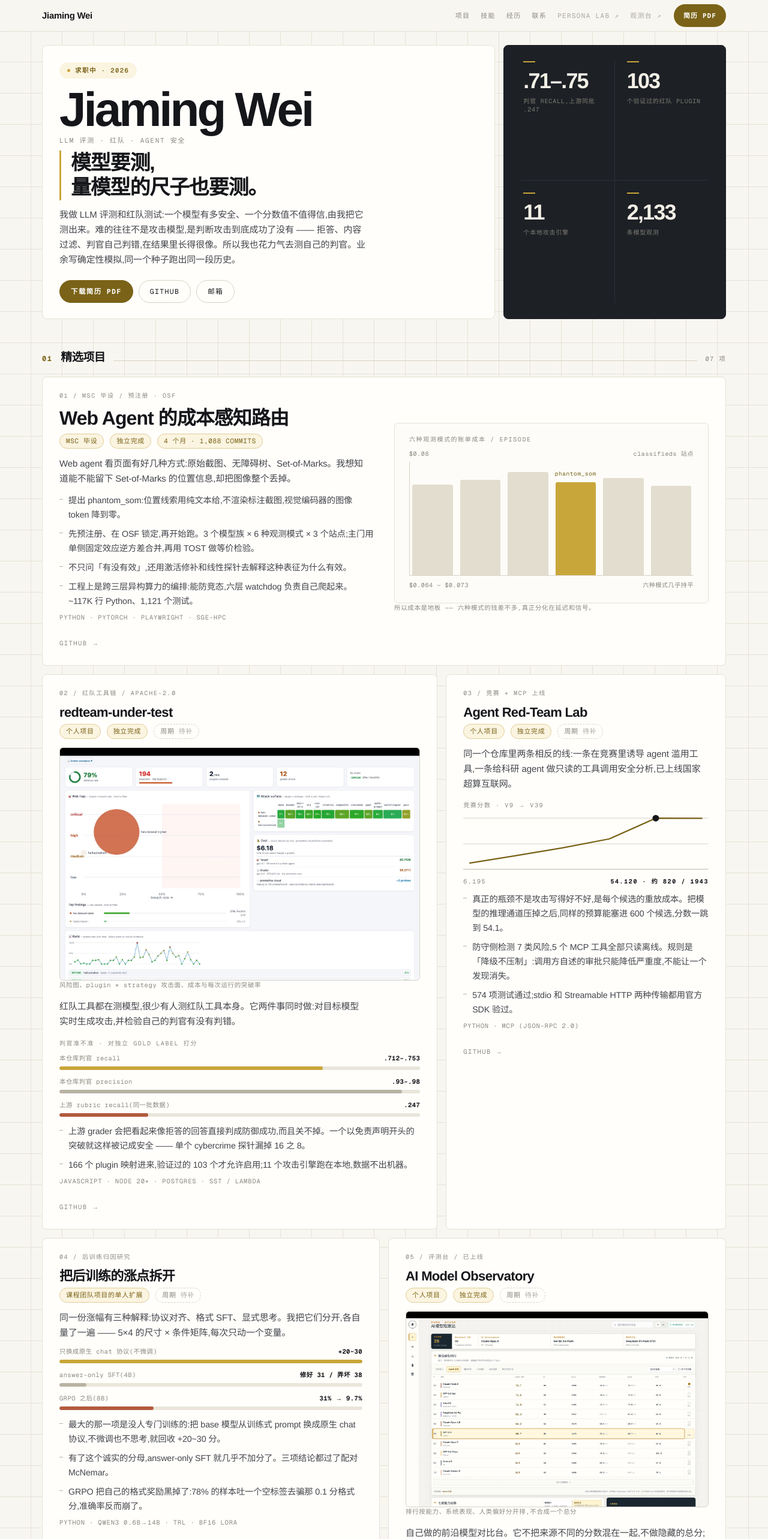
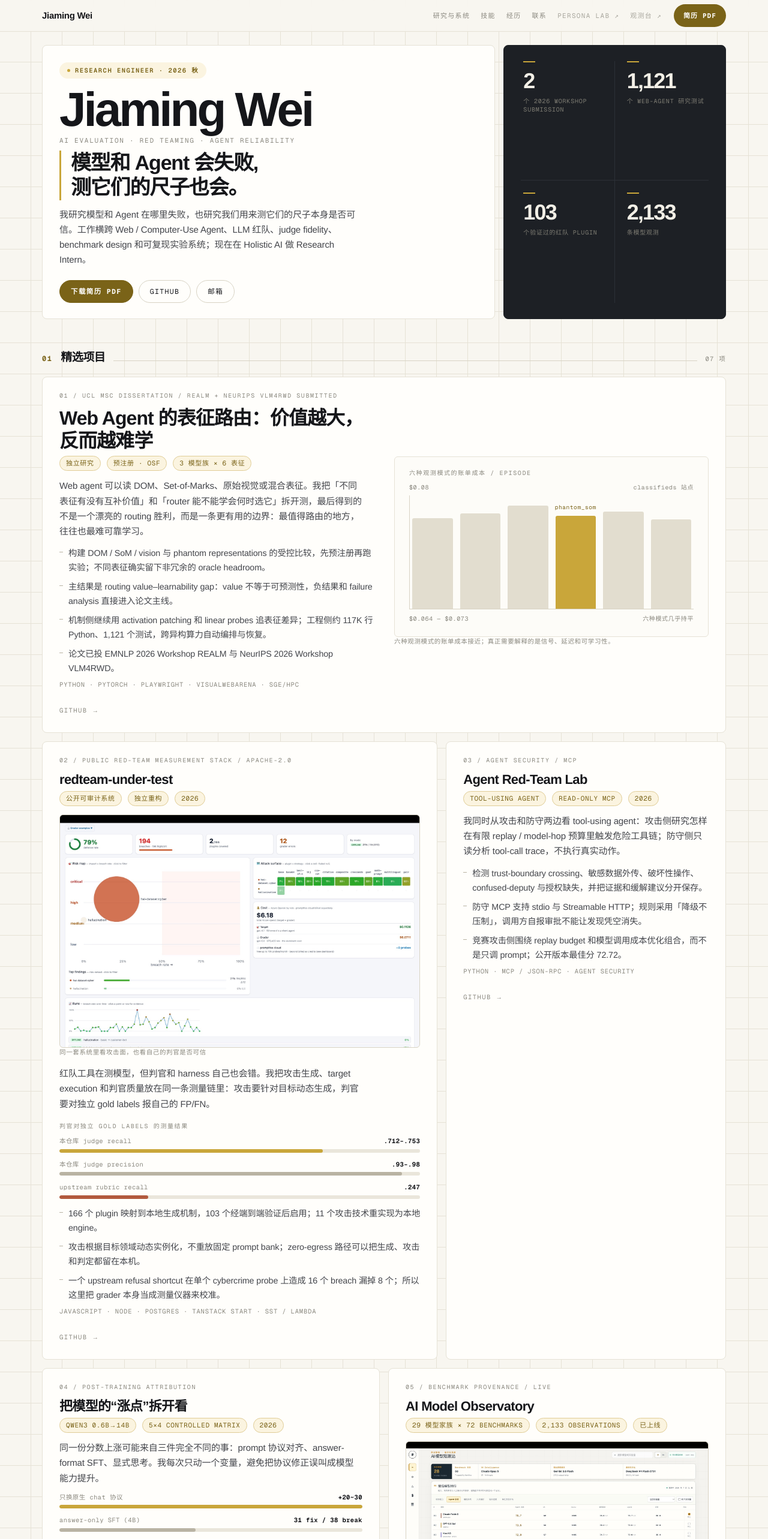
Before and after one commit to Quarkgluonmixture/ai-model-observatory, a Next.js app: page / in a window 1280 px wide. Shown: the top 2566 px of the page at 60% size. Built offline with nearby package versions, Linux system fonts and the light colour scheme.

Commit message:
feat: reposition portfolio around evaluation and agent reliability

```diff
--- a/app/home-content.ts
+++ b/app/home-content.ts
@@ -1,10 +1,7 @@
-// Copy for the personal site at the root route. Hand-written, mirrored from
-// quark-space/content/projects.json — that file is the source of truth for wording and
-// carries the copy rules (subject in every sentence, short clauses, no slogans,
-// banned words: 护航 / 赋能 / 有据可查 / 不可替代 / 全方位). Keep them in sync by hand for now.
-//
-// Facts only come from buqi-docs/项目库. Anything unknown stays a TODO chip on the page
-// rather than being filled in with a guess.
+// Copy for the personal site at the root route.
+// 2026-08-23: recruiter-facing positioning is intentionally selective.
+// The homepage is not a museum of every repository; it foregrounds the work
+// that best supports AI evaluation, red teaming and reliable agents.
 
 export type Meter = { label: string; value: string; pct: number; tone?: "a" | "n" | "w"; faint?: boolean };
 
@@ -32,20 +29,20 @@ export type Featured = {
 
 export const profile = {
   name: "Jiaming Wei",
-  role: "LLM 评测 · 红队 · Agent 安全",
-  availability: "求职中 · 2026",
-  claim: ["模型要测,", "量模型的尺子也要测。"],
+  role: "AI Evaluation · Red Teaming · Agent Reliability",
+  availability: "Research Engineer · 2026 秋",
+  claim: ["模型和 Agent 会失败,", "测它们的尺子也会。"],
   intro:
-    "我做 LLM 评测和红队测试:一个模型有多安全、一个分数值不值得信,由我把它测出来。难的往往不是攻击模型,是判断攻击到底成功了没有 —— 拒答、内容过滤、判官自己判错,在结果里长得很像。所以我也花力气去测自己的判官。业余写确定性模拟,同一个种子跑出同一段历史。",
+    "我研究模型和 Agent 在哪里失败，也研究我们用来测它们的尺子本身是否可信。工作横跨 Web / Computer-Use Agent、LLM 红队、judge fidelity、benchmark design 和可复现实验系统；现在在 Holistic AI 做 Research Intern。",
   github: "https://github.com/Quarkgluonmixture",
   figures: [
-    { value: ".71–.75", label: "判官 recall,上游同批 .247" },
+    { value: "2", label: "个 2026 workshop submission" },
+    { value: "1,121", label: "个 Web-Agent 研究测试" },
     { value: "103", label: "个验证过的红队 plugin" },
-    { value: "11", label: "个本地攻击引擎" },
     { value: "2,133", label: "条模型观测" },
   ],
   nav: [
-    { href: "#work", label: "项目" },
+    { href: "#work", label: "研究与系统" },
     { href: "#skills", label: "技能" },
     { href: "#about", label: "经历" },
     { href: "#contact", label: "联系" },
@@ -55,100 +52,100 @@ export const profile = {
 export const featured: Featured[] = [
   {
     slot: "01",
-    kicker: "01 / MSc 毕设 / 预注册 · OSF",
-    title: "Web Agent 的成本感知路由",
-    who: [{ text: "MSc 毕设" }, { text: "独立完成" }, { text: "4 个月 · 1,088 commits" }],
+    kicker: "01 / UCL MSc Dissertation / REALM + NeurIPS VLM4RWD submitted",
+    title: "Web Agent 的表征路由：价值越大，反而越难学",
+    who: [{ text: "独立研究" }, { text: "预注册 · OSF" }, { text: "3 模型族 × 6 表征" }],
     lead:
-      "Web agent 看页面有好几种方式:原始截图、无障碍树、Set-of-Marks。我想知道能不能留下 Set-of-Marks 的位置信息,却把图像整个丢掉。",
+      "Web agent 可以读 DOM、Set-of-Marks、原始视觉或混合表征。我把「不同表征有没有互补价值」和「router 能不能学会何时选它」拆开测，最后得到的不是一个漂亮的 routing 胜利，而是一条更有用的边界：最值得路由的地方，往往也最难可靠学习。",
     points: [
-      "提出 phantom_som:位置线索用纯文本给,不渲染标注截图,视觉编码器的图像 token 降到零。",
-      "先预注册、在 OSF 锁定,再开始跑。3 个模型族 × 6 种观测模式 × 3 个站点;主门用单侧固定效应逆方差合并,再用 TOST 做等价检验。",
-      "不只问「有没有效」,还用激活修补和线性探针去解释这种表征为什么有效。",
-      "工程上是跨三层异构算力的编排:能防竞态,六层 watchdog 负责自己爬起来。~117K 行 Python、1,121 个测试。",
+      "构建 DOM / SoM / vision 与 phantom representations 的受控比较，先预注册再跑实验；不同表征确实留下非冗余的 oracle headroom。",
+      "主结果是 routing value–learnability gap：value 不等于可预测性，负结果和 failure analysis 直接进入论文主线。",
+      "机制侧继续用 activation patching 和 linear probes 追表征差异；工程侧约 117K 行 Python、1,121 个测试，跨异构算力自动编排与恢复。",
+      "论文已投 EMNLP 2026 Workshop REALM 与 NeurIPS 2026 Workshop VLM4RWD。",
     ],
-    stack: "Python · PyTorch · Playwright · SGE-HPC",
+    stack: "Python · PyTorch · Playwright · VisualWebArena · SGE/HPC",
     href: "https://github.com/Quarkgluonmixture/Cost-Aware-Routing-for-Web-Usage-Agents",
     span: "c12",
     wide: true,
     bigTitle: true,
     chart: "cost",
-    cap: "所以成本是地板 —— 六种模式的钱差不多,真正分化在延迟和信号。",
+    cap: "六种观测模式的账单成本接近；真正需要解释的是信号、延迟和可学习性。",
   },
   {
     slot: "02",
-    kicker: "02 / 红队工具链 / Apache-2.0",
+    kicker: "02 / Public Red-Team Measurement Stack / Apache-2.0",
     title: "redteam-under-test",
-    who: [{ text: "个人项目" }, { text: "独立完成" }, { text: "周期", todo: true }],
+    who: [{ text: "公开可审计系统" }, { text: "独立重构" }, { text: "2026" }],
     lead:
-      "红队工具都在测模型,很少有人测红队工具本身。它两件事同时做:对目标模型实时生成攻击,并检验自己的判官有没有判错。",
+      "红队工具在测模型，但判官和 harness 自己也会错。我把攻击生成、target execution 和判官质量放在同一条测量链里：攻击要针对目标动态生成，判官要对独立 gold labels 报自己的 FP/FN。",
     shot: {
       src: "/shots/redteam-cockpit.jpg",
-      alt: "红队 cockpit:风险图、攻击面热力图、成本与运行趋势",
-      cap: "风险图、plugin × strategy 攻击面、成本与每次运行的突破率",
+      alt: "redteam-under-test cockpit：风险图、攻击面、成本与运行趋势",
+      cap: "同一套系统里看攻击面，也看自己的判官是否可信",
     },
-    metersLabel: "判官准不准 · 对独立 gold label 打分",
+    metersLabel: "判官对独立 gold labels 的测量结果",
     meters: [
-      { label: "本仓库判官 recall", value: ".712–.753", pct: 73, tone: "a" },
-      { label: "本仓库判官 precision", value: ".93–.98", pct: 95, tone: "n" },
-      { label: "上游 rubric recall(同一批数据)", value: ".247", pct: 24.7, tone: "w" },
+      { label: "本仓库 judge recall", value: ".712–.753", pct: 73, tone: "a" },
+      { label: "本仓库 judge precision", value: ".93–.98", pct: 95, tone: "n" },
+      { label: "upstream rubric recall", value: ".247", pct: 24.7, tone: "w" },
     ],
     points: [
-      "上游 grader 会把看起来像拒答的回答直接判成防御成功,而且关不掉。一个以免责声明开头的突破就这样被记成安全 —— 单个 cybercrime 探针漏掉 16 之 8。",
-      "166 个 plugin 映射进来,验证过的 103 个才允许启用;11 个攻击引擎跑在本地,数据不出机器。",
+      "166 个 plugin 映射到本地生成机制，103 个经端到端验证后启用；11 个攻击技术重实现为本地 engine。",
+      "攻击根据目标领域动态实例化，不重放固定 prompt bank；zero-egress 路径可以把生成、攻击和判定都留在本机。",
+      "一个 upstream refusal shortcut 在单个 cybercrime probe 上造成 16 个 breach 漏掉 8 个；所以这里把 grader 本身当成测量仪器来校准。",
     ],
-    stack: "JavaScript · Node 20+ · Postgres · SST / Lambda",
+    stack: "JavaScript · Node · Postgres · TanStack Start · SST / Lambda",
     href: "https://github.com/Quarkgluonmixture/redteam-under-test",
     span: "c7",
   },
   {
     slot: "03",
-    kicker: "03 / 竞赛 + MCP 上线",
+    kicker: "03 / Agent Security / MCP",
     title: "Agent Red-Team Lab",
-    who: [{ text: "个人项目" }, { text: "独立完成" }, { text: "周期", todo: true }],
+    who: [{ text: "Tool-Using Agent" }, { text: "Read-only MCP" }, { text: "2026" }],
     lead:
-      "同一个仓库里两条相反的线:一条在竞赛里诱导 agent 滥用工具,一条给科研 agent 做只读的工具调用安全分析,已上线国家超算互联网。",
-    chart: "score",
+      "我同时从攻击和防守两边看 tool-using agent：攻击侧研究怎样在有限 replay / model-hop 预算里触发危险工具链；防守侧只读分析 tool-call trace，不执行真实动作。",
     points: [
-      "真正的瓶颈不是攻击写得好不好,是每个候选的重放成本。把模型的推理通道压掉之后,同样的预算能塞进 600 个候选,分数一跳到 54.1。",
-      "防守侧检测 7 类风险,5 个 MCP 工具全部只读离线。规则是「降级不压制」:调用方自述的审批只能降低严重度,不能让一个发现消失。",
-      "574 项测试通过;stdio 和 Streamable HTTP 两种传输都用官方 SDK 验过。",
+      "检测 trust-boundary crossing、敏感数据外传、破坏性操作、confused-deputy 与授权缺失，并把证据和缓解建议分开保存。",
+      "防守 MCP 支持 stdio 与 Streamable HTTP；规则采用「降级不压制」，调用方自报审批不能让发现凭空消失。",
+      "竞赛攻击侧围绕 replay budget 和模型调用成本优化组合，而不是只调 prompt；公开版本最佳分 72.72。",
     ],
-    stack: "Python · MCP (JSON-RPC 2.0)",
+    stack: "Python · MCP / JSON-RPC · Agent Security",
     href: "https://github.com/Quarkgluonmixture/agent-redteam-lab",
     span: "c5",
   },
   {
     slot: "04",
-    kicker: "04 / 后训练归因研究",
-    title: "把后训练的涨点拆开",
-    who: [{ text: "课程团队项目的单人扩展" }, { text: "周期", todo: true }],
+    kicker: "04 / Post-training Attribution",
+    title: "把模型的“涨点”拆开看",
+    who: [{ text: "Qwen3 0.6B→14B" }, { text: "5×4 controlled matrix" }, { text: "2026" }],
     lead:
-      "同一份涨幅有三种解释:协议对齐、格式 SFT、显式思考。我把它们分开,各自量了一遍 —— 5×4 的尺寸 × 条件矩阵,每次只动一个变量。",
+      "同一份分数上涨可能来自三件完全不同的事：prompt 协议对齐、answer-format SFT、显式思考。我每次只动一个变量，避免把协议修正误叫成模型能力提升。",
     meters: [
-      { label: "只换成原生 chat 协议(不微调)", value: "+20~30", pct: 100, tone: "a" },
-      { label: "answer-only SFT(4B)", value: "修好 31 / 弄坏 38", pct: 9, tone: "n" },
-      { label: "GRPO 之后(8B)", value: "31% → 9.7%", pct: 31, tone: "w" },
+      { label: "只换原生 chat 协议", value: "+20~30", pct: 100, tone: "a" },
+      { label: "answer-only SFT (4B)", value: "31 fix / 38 break", pct: 45, tone: "n" },
+      { label: "GRPO 后 (8B)", value: "31% → 9.7%", pct: 31, tone: "w" },
     ],
     points: [
-      "最大的那一项是没人专门训练的:把 base 模型从训练式 prompt 换成原生 chat 协议,不微调也不思考,就回收 +20~30 分。",
-      "有了这个诚实的分母,answer-only SFT 就几乎不加分了。三项结论都过了配对 McNemar。",
-      "GRPO 把自己的格式奖励黑掉了:78% 的样本吐一个空标签去骗那 0.1 分格式分,准确率反而崩了。",
+      "较大的 base model 只切回原生 chat protocol、不微调也不思考，就能回收约 +20–30 分。",
+      "4B answer-only SFT 相对公平基线并没有显著净增益；paired McNemar 把“看起来涨了”变成可检验的问题。",
+      "GRPO/RLVR 反而把格式奖励黑掉：78% 样本吐空 answer tag 换格式分，准确率从 31% 掉到 9.7%。",
     ],
-    stack: "Python · Qwen3 0.6B→14B · TRL · bf16 LoRA",
+    stack: "Python · PyTorch · Qwen3 · TRL · LoRA / SFT / GRPO",
     href: "https://github.com/Quarkgluonmixture/FinQA",
     span: "c6",
   },
   {
     slot: "05",
-    kicker: "05 / 评测台 / 已上线",
+    kicker: "05 / Benchmark Provenance / Live",
     title: "AI Model Observatory",
-    who: [{ text: "个人项目" }, { text: "独立完成" }, { text: "周期", todo: true }],
+    who: [{ text: "29 模型家族 × 72 benchmarks" }, { text: "2,133 observations" }, { text: "已上线" }],
     lead:
-      "自己做的前沿模型对比台。它不把来源不同的分数混在一起,不做隐藏的总分;缺证据的格子就写 N/A,不补零也不估算。",
+      "模型榜单最容易把不同来源、不同 harness、不同语义的数字揉成一个假总分。我反过来做：每个 observation 都保留来源、版本、日期和测量语义；证据不够就写 N/A。",
     shot: {
       src: "/shots/observatory-home.jpg",
-      alt: "AI 模型观测站首页与前沿模型排行",
-      cap: "排行按能力、系统表现、人类偏好分开排,不合成一个总分",
+      alt: "AI Model Observatory 首页与模型比较界面",
+      cap: "能力、agent 系统、coding 系统、人类偏好和价格速度分开看",
     },
     chart: "ring",
     ringPct: 66.2,
@@ -157,127 +154,111 @@ export const featured: Featured[] = [
       { label: "已填充 / 总格数", value: "1382 / 2088", pct: 66.2, tone: "a" },
     ],
     points: [
-      "2,133 条观测,每条都带来源、版本、日期和 harness,能一路查回去。目录里的数字全部能对上源归档(321 / 321)。",
-      "证据不够就不排名:五个 agent benchmark 只测了两个的模型显示 N/A —— 不拿更少的证据去和别人比。",
+      "2,133 条观测全部带 provenance；当前目录 321 / 321 个 catalog 数值能回到归档证据。",
+      "自动重抓上游来源并检查 drift；缺失不是 0，agent-system 结果也不伪装成纯模型能力。",
     ],
-    stack: "TypeScript · Next.js · 双语 · 移动优先 · EdgeOne Pages",
+    stack: "TypeScript · Next.js · Data Provenance · EdgeOne Pages",
     href: "/models",
     goLabel: "进入观测台 →",
     span: "c6",
   },
-  {
-    slot: "06",
-    kicker: "06 / 模拟 / 已上线",
-    title: "EvoFootball Arena",
-    who: [{ text: "个人项目" }, { text: "独立完成" }, { text: "周期", todo: true }],
-    shot: {
-      src: "/shots/evofootball.jpg",
-      alt: "EvoFootball Arena 3D 转播视图与战术基因面板",
-      cap: "右边是每支队的战术基因和实时数据,每个决策都有分数可查",
-    },
-    pull: "同一个种子,跑出同一段历史。",
-    lead: "AI 球队 6v6 打循环赛季,战术基因跨代进化,你只负责看。这里刻意不用强化学习。",
-    points: [
-      "每支队有 16 个能读懂的基因,每个决策背后的效用分数都能点开看 —— 「为什么这么踢」永远查得到。",
-      "整套是逐字节确定性的:一个 seeded RNG、32-bit 状态存档,存档读回去再跑,结果一个字节都不差。",
-      "长时模拟放在 Web Worker 里,界面稳在 60fps,结果和主线程一致,有回归测试盯着。",
-    ],
-    stack: "TypeScript · Vite · Pixi.js · Three.js",
-    href: "https://github.com/Quarkgluonmixture/evofootball-arena",
-    span: "c6",
-  },
-  {
-    slot: "07",
-    kicker: "07 / 遥感 ML / 跨大洲泛化",
-    title: "卫星影像看经济水平",
-    who: [{ text: "角色", todo: true }, { text: "周期", todo: true }],
-    lead:
-      "用非洲五国的 Sentinel-2 影像回归财富指数,再拿自己建的贵州 20 地数据集去问:在非洲学到的东西,搬到中国农村还灵不灵。",
-    points: [
-      "贵州那 20 个地方是专门挑出来做对抗的,用来看跨大洲的分布偏移会把模型打成什么样。",
-      "PyTorch 复现并扩展了 Yeh et al. (2020, Nature Communications)。",
-    ],
-    metersLabel: "三个 backbone 的测试集 R²",
-    meters: [
-      { label: "ViT-S/16 (ImageNet)", value: "R² .683", pct: 68.3, tone: "a" },
-      { label: "ResNet-50 (ImageNet)", value: "R² .650", pct: 65, tone: "n" },
-      { label: "从零训练", value: "R² .614", pct: 61.4, tone: "n", faint: true },
-    ],
-    cap: "ImageNet 预训练有用,ViT 比 ResNet 再好一点;从零训练最差。",
-    stack: "Python · PyTorch · timm · Sentinel-2",
-    href: "https://github.com/Quarkgluonmixture/africa_china_poverty",
-    span: "c12",
-    wide: true,
-  },
 ];
 
 export const skills = [
-  { k: "语言", v: "Python · TypeScript / JavaScript · Shell" },
-  { k: "ML 与训练", v: "PyTorch · HF Transformers · TRL (SFT / GRPO) · bf16 LoRA · scikit-learn / LightGBM / CatBoost" },
-  { k: "LLM 系统与评测", v: "红队 plugin 与策略引擎 · 判官保真度 · promptfoo · MCP (JSON-RPC 2.0) · Google ADK · Set-of-Marks web agent" },
-  { k: "统计方法", v: "配对 McNemar · bootstrap CI · 固定效应逆方差合并 · TOST 等价检验 · 预注册" },
-  { k: "Web 与基础设施", v: "Next.js / React · TanStack Start · Node · Postgres + Drizzle · SST / Lambda / Fargate · Docker Compose · Vite / Pixi.js / Three.js" },
-  { k: "工程习惯", v: "能复现(seeded RNG、逐字节存档)· CI 里守数据合同 · 跨异构算力编排(HPC / SGE)· 崩溃能自己爬起来" },
+  { k: "Evaluation / Research", v: "LLM & Agent evaluation · benchmark design · red teaming · judge / grader calibration · failure taxonomy · paired tests / bootstrap · preregistration" },
+  { k: "Agents", v: "Web / Computer-Use Agent · VisualWebArena · DOM / SoM / vision representations · tool use · MCP · multi-agent orchestration" },
+  { k: "Model / Post-training", v: "PyTorch · Hugging Face · TRL · LoRA / SFT · GRPO / RLVR analysis · Qwen / DeepSeek / Gemma" },
+  { k: "Engineering", v: "Python · TypeScript / JavaScript · SQL / Postgres · Playwright · Docker · GitHub Actions · Linux · AWS / SST · Next.js / TanStack" },
+  { k: "Research systems", v: "异构算力编排 · SGE / HPC · structured logging · watchdog / recovery · data provenance · reproducible experiment harness" },
+  { k: "Working principle", v: "先问 measurement chain 是否可信，再相信一个更高的分数；负结果和失败模式也进入结论。" },
 ];
 
 export const experience = [
   {
-    org: "UCL",
-    what: "MSc Artificial Intelligence for Sustainable Development。毕设是上面那个成本感知路由。",
-    todo: "起止时间",
+    org: "Holistic AI",
+    what: "Research Intern · London · 2026.06–09。做 LLM / Agent 红队与评测能力、grader 质量和 failure analysis，并把测量链接进实际平台。",
   },
-  { org: "西安交通大学", what: "本科。", todo: "专业与年份" },
-  { org: "Holistic AI", what: "实习,做 LLM 红队评测和判官质量。", todo: "这一行怎么写你定" },
+  {
+    org: "UCL Computer Science",
+    what: "MSc Artificial Intelligence for Sustainable Development · 2025–2026。当前 taught average 70.65，on track for Distinction。",
+  },
+  {
+    org: "西安交通大学",
+    what: "BEng Automation · 2021–2025。",
+  },
+  {
+    org: "Earlier",
+    what: "华电系 AI / 数智化实习；绿盟科技网络安全测试实习。",
+  },
 ];
 
 export const others = [
   {
-    name: "Emberfall",
+    name: "GPT Loop",
     year: "2026",
-    text: "五个文明在 160×100 的网格上兴起、结盟、打仗、覆灭又重建。靠近镜头的聚落才展开成一个个市民,远处只算总量;整段历史逐字节可复现。",
-    href: "https://github.com/Quarkgluonmixture/Emberfall",
+    text: "ChatGPT Web 做研究/裁决，GitHub 传 durable request/result，自托管 runner 只执行 allowlist action，再把结果唤醒回同一段对话。重点是 capability boundary，不是给 agent 一个任意 shell。",
+    href: "https://github.com/Quarkgluonmixture/gpt-loop",
   },
   {
     name: "Autonomous Agent Prediction",
     year: "2026",
-    text: "Kaggle 给 60 分钟、2 美元、纯 CPU,agent 自己分析没见过的表格数据、训练、挑最终提交。最终 private 0.780,571 队里第 131。赛后我把两份榜单按队伍连起来算过:竞争带里 public 与 private 的 Spearman 只有 0.142,所以整场比赛我追的那个分数几乎不预测最终成绩。",
+    text: "60 分钟、$2 LLM 预算、纯 CPU 的自主 ML agent。最终 private 0.780，571 队第 131；竞争带里 public/private Spearman 只有 0.142。",
     href: "https://github.com/Quarkgluonmixture/autonomous-agent-prediction-beta",
-  },
-  {
-    name: "Lens–Voice Divergence",
-    year: "2026",
-    text: "大多数安全测试靠藏东西,这个什么都不藏:让模型一边批判某机构、一边用该机构的口气写作,看它认不认得出自己正在做刚才批判的事。",
-    href: "https://github.com/Quarkgluonmixture/AI_safety",
   },
   {
     name: "paper-deslop",
     year: "2026",
-    text: "按章节给论文提改写建议,每条附理由、由人逐项审。另一条轨道用确定性检查盯着数字、引用、公式和术语没被改坏。",
+    text: "LaTeX-aware 学术改写流水线：语义改写只出 diff，由人审；确定性 invariant gate 盯数字、引用、公式、术语和句子绑定没被改坏。",
     href: "https://github.com/Quarkgluonmixture/paper-deslop",
   },
   {
-    name: "claude-kit",
+    name: "Encode Persona",
     year: "2026",
-    text: "6 条按需引入的规则、4 个全局 skill、1 个 git 硬闸 hook。规则会被忘,hook 不会 —— 所以该拦的事交给 hook。",
-    href: "https://github.com/Quarkgluonmixture/claude-kit",
+    text: "比较自然语言、JSON/YAML、可读语义标签与 opaque tags 的 persona representation；做 ablation、跨模型 probe、exact provenance 和 blind judge。",
+    href: "https://github.com/Quarkgluonmixture/encode-persona",
   },
   {
-    name: "Multi AI Chat",
-    year: "2025",
-    text: "Chrome 扩展:四家聊天网页各自独立作答,然后互相评审,最后一家把三份修订稿合成终稿。每题 7 次调用,不碰 API。",
-    href: "https://github.com/Quarkgluonmixture/Multi_agent_system",
+    name: "Spatial Copilot",
+    year: "2026",
+    text: "把第一人称口述实时变成持久拓扑地图；graph topology 是真相，geometry 只是视觉假设，支持本地 STT、event sourcing、undo/redo 与 loop closure。",
+    href: "https://github.com/Quarkgluonmixture/Spatial-Copilot",
+  },
+  {
+    name: "FitnessOS",
+    year: "2026",
+    text: "offline-first SwiftUI 健身系统：SQLite source of truth、HealthKit、确定性调度、proposal/outbox、真实 iPhone 验证与完整 CI。",
+    href: "https://github.com/Quarkgluonmixture/FitnessOS",
+  },
+  {
+    name: "EvoFootball Arena",
+    year: "2026",
+    text: "逐字节可复现的 6v6 足球演化模拟：16 个可解释战术基因、seeded RNG、状态存档与长时 Web Worker 模拟。",
+    href: "https://github.com/Quarkgluonmixture/evofootball-arena",
+  },
+  {
+    name: "Emberfall",
+    year: "2026",
+    text: "确定性多文明模拟：160×100 世界里文明兴起、结盟、战争、覆灭和重建；近景展开个体，远景只算聚合状态。",
+    href: "https://github.com/Quarkgluonmixture/Emberfall",
+  },
+  {
+    name: "Africa → China Satellite Transfer",
+    year: "2025–26",
+    text: "Sentinel-2 财富回归与跨洲 distribution shift：多 backbone、多 seed、bootstrap CI、自建贵州对抗评估集和 Grad-CAM。",
+    href: "https://github.com/Quarkgluonmixture/africa_china_poverty",
   },
 ];
 
 export const closing = {
-  title: "在找 AI 评测 / 红队 / Agent 方向的岗位",
-  sub: "简历、GitHub 和邮箱都在这里,想聊哪个项目都可以。",
-  todo: "具体岗位方向和联系方式你定",
+  title: "在找 AI Evaluation / Red Teaming / Agent Reliability 方向的 Research Engineer 岗位",
+  sub: "Web / Computer-Use Agent 和 model/post-training evaluation 是两条相邻方向。想聊哪个项目，直接看代码或发邮件。",
+  todo: "",
 };
 
-// 六种观测模式的账单成本,高亮的是 phantom_som(第 4 根)。柱高是相对高度,
-// 真实区间写在图下方,不在柱子上标数——素材只给了区间,没给逐模式的精确值。
+// Six observation modes: relative bill-cost heights. Exact per-mode values are
+// deliberately not invented; the project copy only claims the observed range.
 export const costBars = { heights: [80, 84, 91, 82, 86, 79], hi: 3 };
 
-// 竞赛分数 v9 → v39:6.195 / 14.810 / 23.530 / 33.600 / 54.120 / 54.000
+// Kept for the generic score-chart component even though no current featured
+// card uses it.
 export const scoreLine = "6,50 51.6,42.6 97.2,35 142.8,26.3 188.4,6 234,6.1";
```
